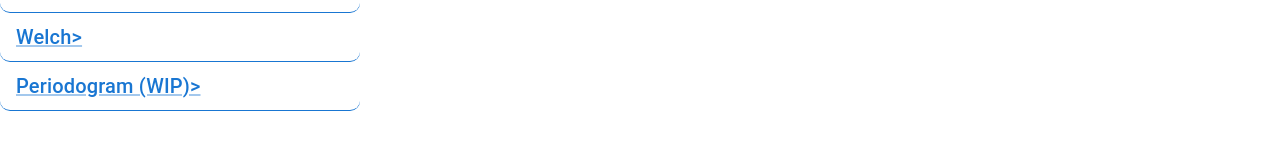
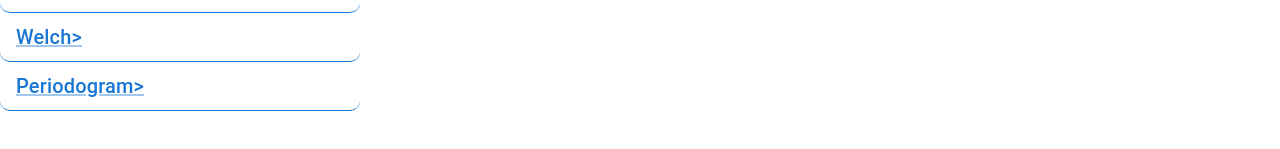
Before and after one commit to mescobrad-project/data-analytics-and-visualisation-frontend, a React (Create React App) app: page / in a window 1280 px wide. Shown: the part 401-550 px from the top of the page. Built offline with nearby package versions, Linux system fonts and the light colour scheme.

Commit message:
Update WelcomePage.jsx

```diff
--- a/src/components/base-components/WelcomePage.jsx
+++ b/src/components/base-components/WelcomePage.jsx
@@ -81,7 +81,7 @@ function WelcomePage() {
                             href="/periodogram"
                     >
                         <ListItemButton sx={{borderBottom: "1px solid #1976d2", borderRadius:"10px"}} component={"a"}>
-                            Periodogram (WIP)>
+                            Periodogram>
                         </ListItemButton>
                     </Link>
                 </List>
```
